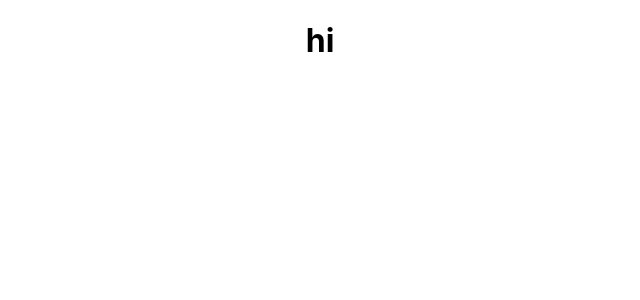
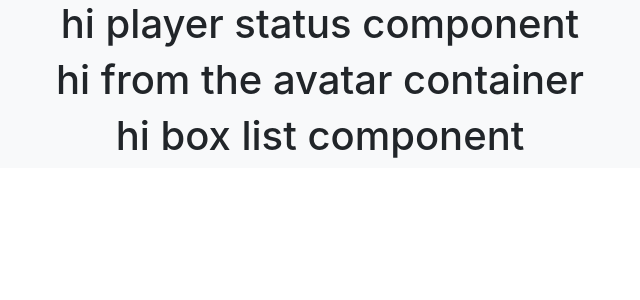
Before and after one commit to ciarrapeters/sprout, a React (Create React App) app: page / in a window 1280 px wide. Shown: the top 300 px of the page, without its empty margins (320-960 px from the left). Built offline with nearby package versions, Linux system fonts and the light colour scheme.

Commit message:
Add layout structure for main page

```diff
--- a/public/index.html
+++ b/public/index.html
@@ -24,6 +24,8 @@
       work correctly both with client-side routing and a non-root public URL.
       Learn how to configure a non-root public URL by running `npm run build`.
     -->
+    <link href="https://stackpath.bootstrapcdn.com/bootstrap/4.4.1/css/bootstrap.min.css" rel="stylesheet"/>
+    <link rel="stylesheet" href="https://cdnjs.cloudflare.com/ajax/libs/font-awesome/4.7.0/css/font-awesome.min.css">
     <title>React App</title>
   </head>
   <body>
--- a/src/App.js
+++ b/src/App.js
@@ -1,7 +1,7 @@
 import React from 'react';
 import logo from './logo.svg';
 import './App.css';
-import MainViewContainer from './MainViewContainer/MainViewContainer';
+import MainViewContainer from './containers/MainViewContainer';
 
 function App() {
   return (
--- a/src/MainViewContainer/MainViewContainer.js
+++ /dev/null
@@ -1,11 +0,0 @@
-import React from 'react';
-
-class MainViewContainer extends React.Component {
-  render() {
-		return (
-			<h1>hi</h1>
-		)
-	}
-}
-
-export default MainViewContainer;
--- /dev/null
+++ b/src/components/BoxListComponent.js
@@ -0,0 +1,11 @@
+import React from 'react';
+
+class BoxListComponent extends React.Component {
+  render() {
+		return (
+			<h1>hi box list component</h1>
+		)
+	}
+}
+
+export default BoxListComponent;
--- /dev/null
+++ b/src/components/PlayerStatusComponent.js
@@ -0,0 +1,11 @@
+import React from 'react';
+
+class PlayerStatusComponent extends React.Component {
+  render() {
+		return (
+			<h1>hi player status component</h1>
+		)
+	}
+}
+
+export default PlayerStatusComponent;
--- /dev/null
+++ b/src/containers/AvatarContainer.js
@@ -0,0 +1,11 @@
+import React from 'react';
+
+class AvatarContainer extends React.Component {
+  render() {
+		return (
+			<h1>hi from the avatar container</h1>
+		)
+	}
+}
+
+export default AvatarContainer;
--- /dev/null
+++ b/src/containers/MainViewContainer.js
@@ -0,0 +1,24 @@
+import React from 'react';
+import AvatarContainer from './AvatarContainer';
+import PlayerStatusComponent from '../components/PlayerStatusComponent';
+import BoxListComponent from '../components/BoxListComponent';
+
+class MainViewContainer extends React.Component {
+	listItems = [];
+
+	render() {
+		return (
+			<div className="row">
+				<div className="col-sm-3"></div>
+				<div className="container bg-light col-sm-6">
+					<PlayerStatusComponent/>
+					<AvatarContainer/>
+					<BoxListComponent/>
+				</div>
+				<div className="col-sm-3"></div>
+			</div>
+		)
+	}
+}
+
+export default MainViewContainer;
```
